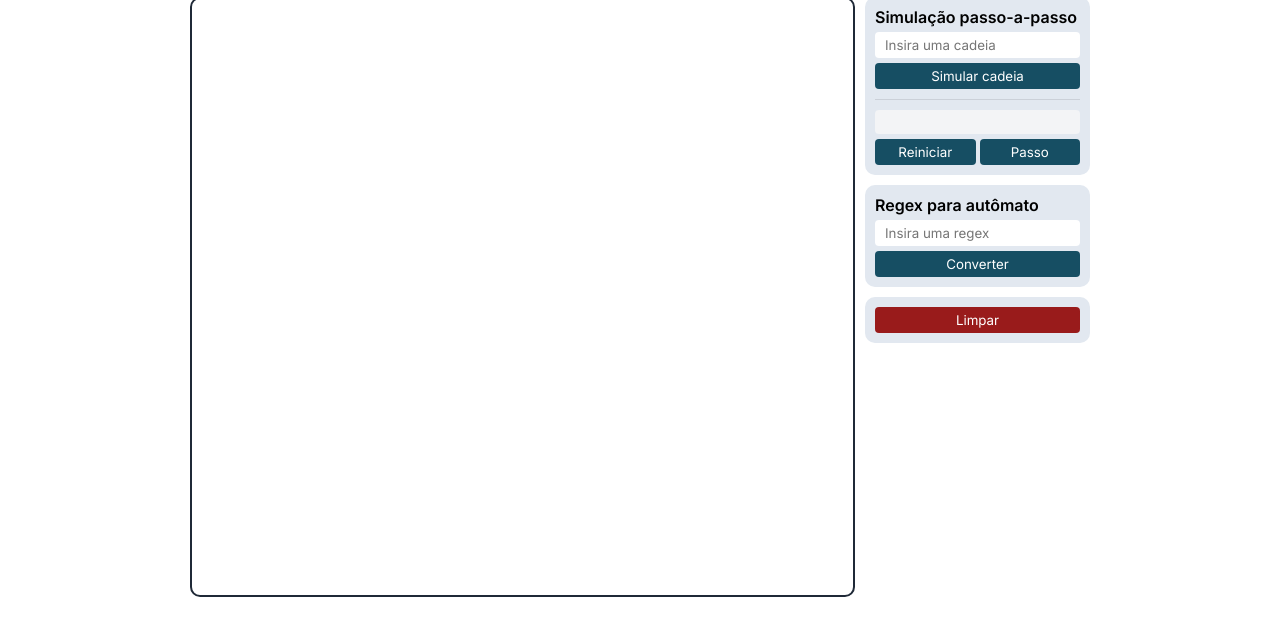
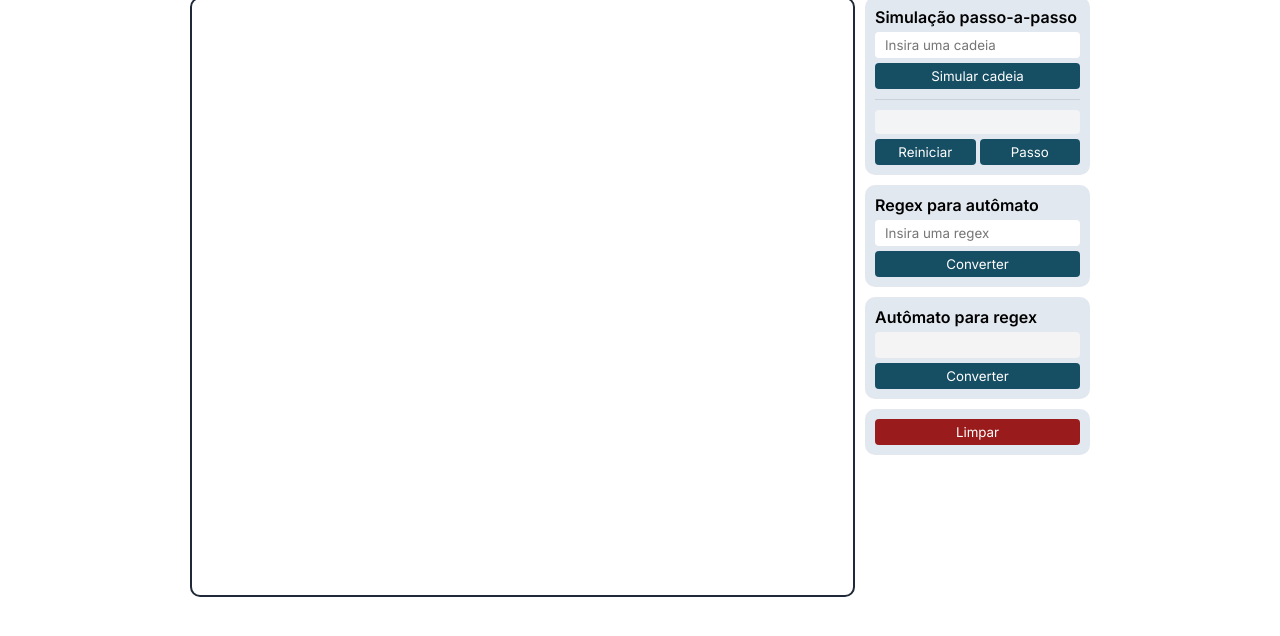
Before and after one commit to Salies/lftc, a plain HTML site: page projects/automata/index.html in a window 1280 px wide. Shown: the part 82-718 px from the top of the page. Drawn offline with Linux system fonts and the light colour scheme.

Commit message:
feat: automato -> regex (front)

```diff
--- a/projects/automata/css/index.css
+++ b/projects/automata/css/index.css
@@ -155,7 +155,7 @@ input[type="text"] {
     margin-left: 5px;
 }
 
-.addStateMenu > div:first-of-type, .addTransitionMenu > div, .regexInput {
+.addStateMenu > div:first-of-type, .addTransitionMenu > div, .regexInput, .regexResult {
     margin-bottom:5px;
 }
 
@@ -197,6 +197,10 @@ input[type="text"] {
 }
 
 /* Conversões */
+.regexResult {
+    pointer-events:none;
+    background-color: rgb(244 244 245);
+}
 
 /* Outros */
 .redBack {
--- a/projects/automata/index.html
+++ b/projects/automata/index.html
@@ -36,6 +36,12 @@
                 <button class="regexButton takeAll">Converter</button>
             </div>
 
+            <div>
+                <h3>Autômato para regex</h3>
+                <input type="text" class="regexResult takeAll" readonly>
+                <button class="automataToRegexButton takeAll">Converter</button>
+            </div>
+
             <!-- Botão de limpeza -->
             <div>
                 <button class="cleanup takeAll redBack">Limpar</button>
--- a/projects/automata/js/converters.js
+++ b/projects/automata/js/converters.js
@@ -67,5 +67,12 @@ function regexToAutomata() {
     controller.redraw();
 }
 
+function automataToRegex() {
+    const automata = controller.getAutomata();
+    const converted = noam.fsa.automaton.toRegex(automata);
+    console.log(converted);
+    swal("Resultado", converted, "success");
+}
+
 // Adicionando os listeners para as funções
 document.querySelector('.regexButton').addEventListener('click', regexToAutomata);
```
